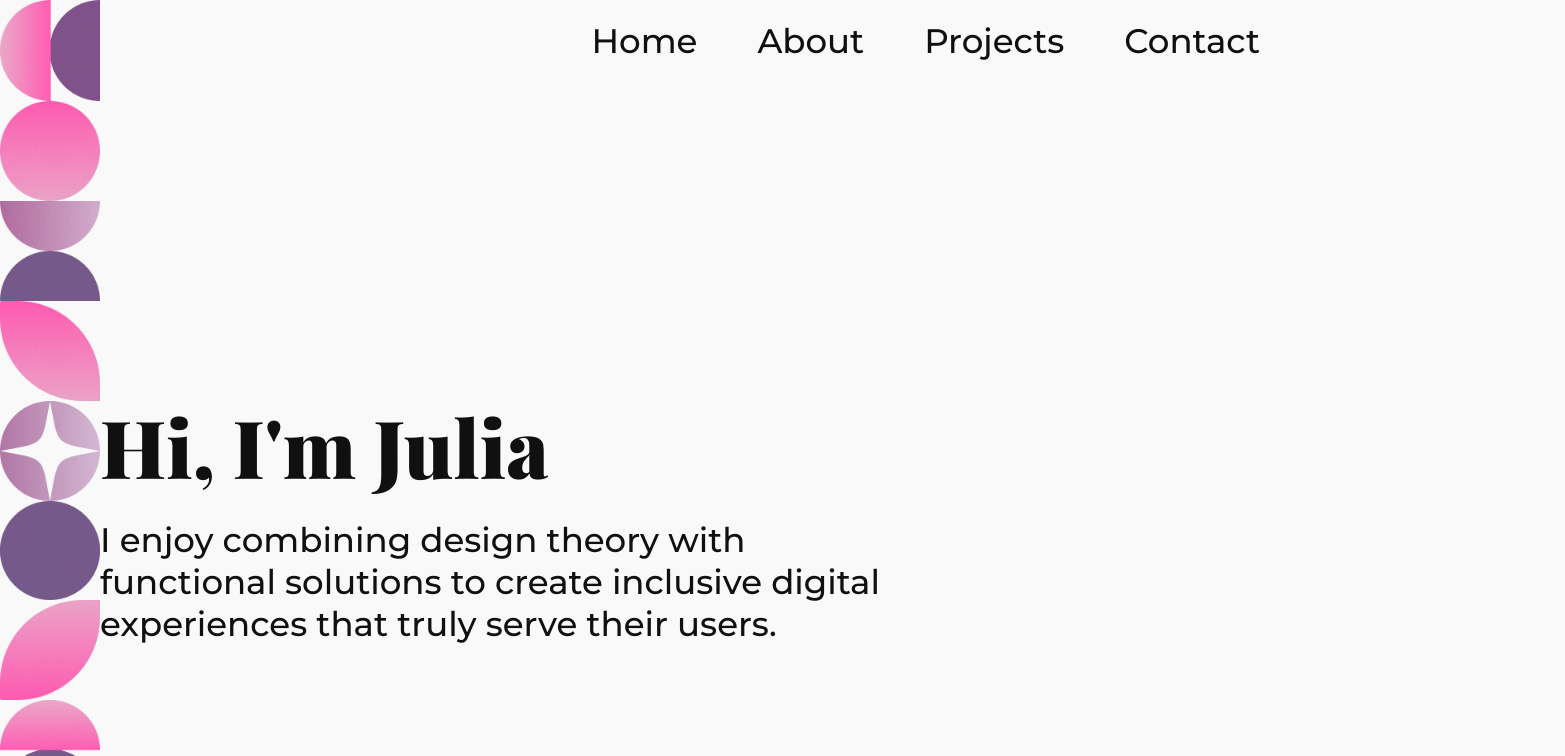
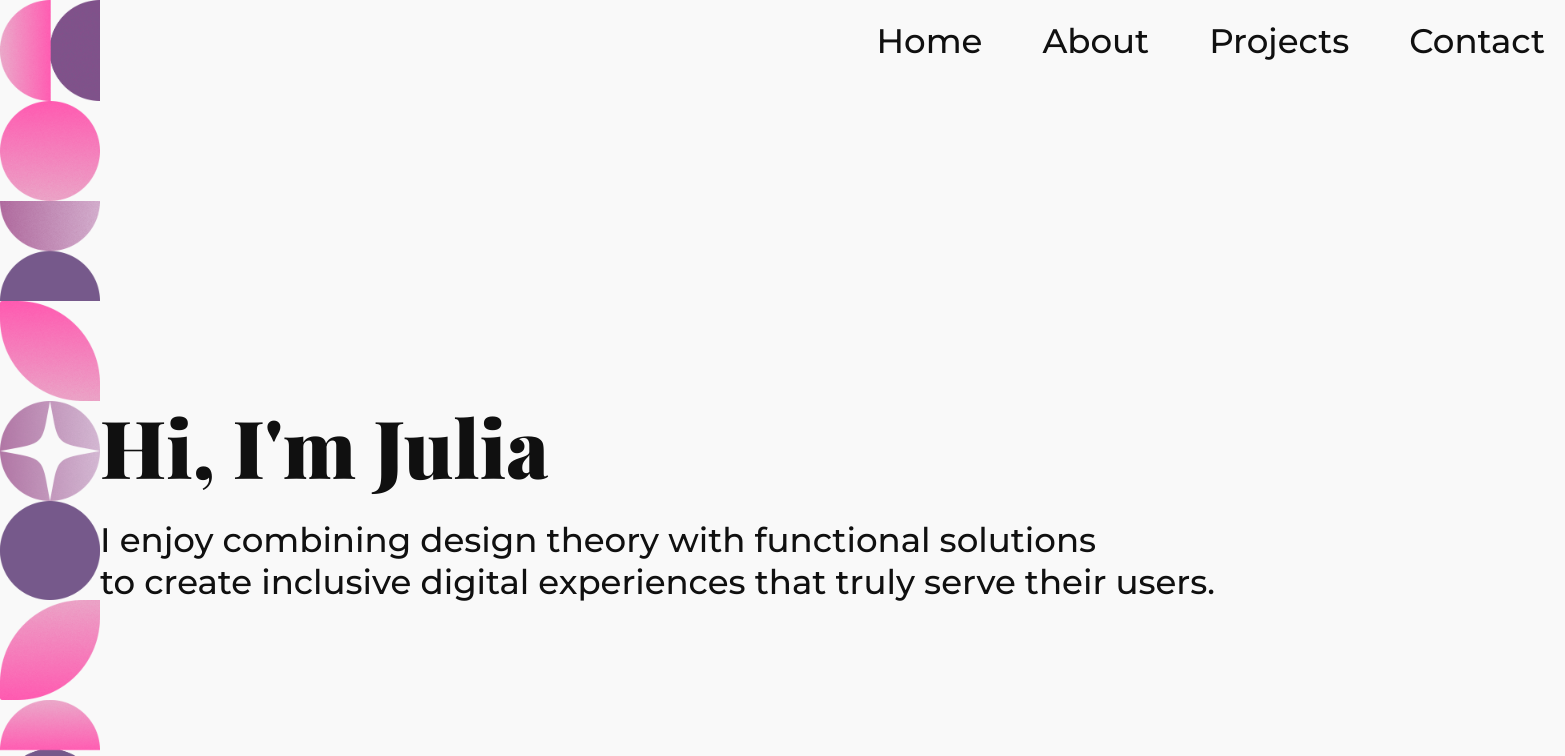
Before and after one commit to BlairStChair/portfolioWebsite, an Angular app: page / in a window 1280 px wide. Shown: the top 756 px of the page, 1565 px wide, since content can reach past the window. Built offline with nearby package versions, Linux system fonts and the light colour scheme.

Commit message:
Finished home component

```diff
--- a/src/app/components/home/home.component.html
+++ b/src/app/components/home/home.component.html
@@ -1,5 +1,4 @@
 <div class="hello" id="home">
     <h1>Hi, I'm Julia</h1>
-    <p>I enjoy combining design theory with functional solutions
-    to create inclusive digital experiences that truly serve their users.</p>
+    <p>I enjoy combining design theory with functional solutions <br>to create inclusive digital experiences that truly serve their users.</p>
 </div>
--- a/src/app/components/home/home.component.scss
+++ b/src/app/components/home/home.component.scss
@@ -4,6 +4,7 @@
     display: flex;
     flex-direction: column;
     gap: 20px;
+    text-wrap: nowrap;
 }
 
 h1{
```
